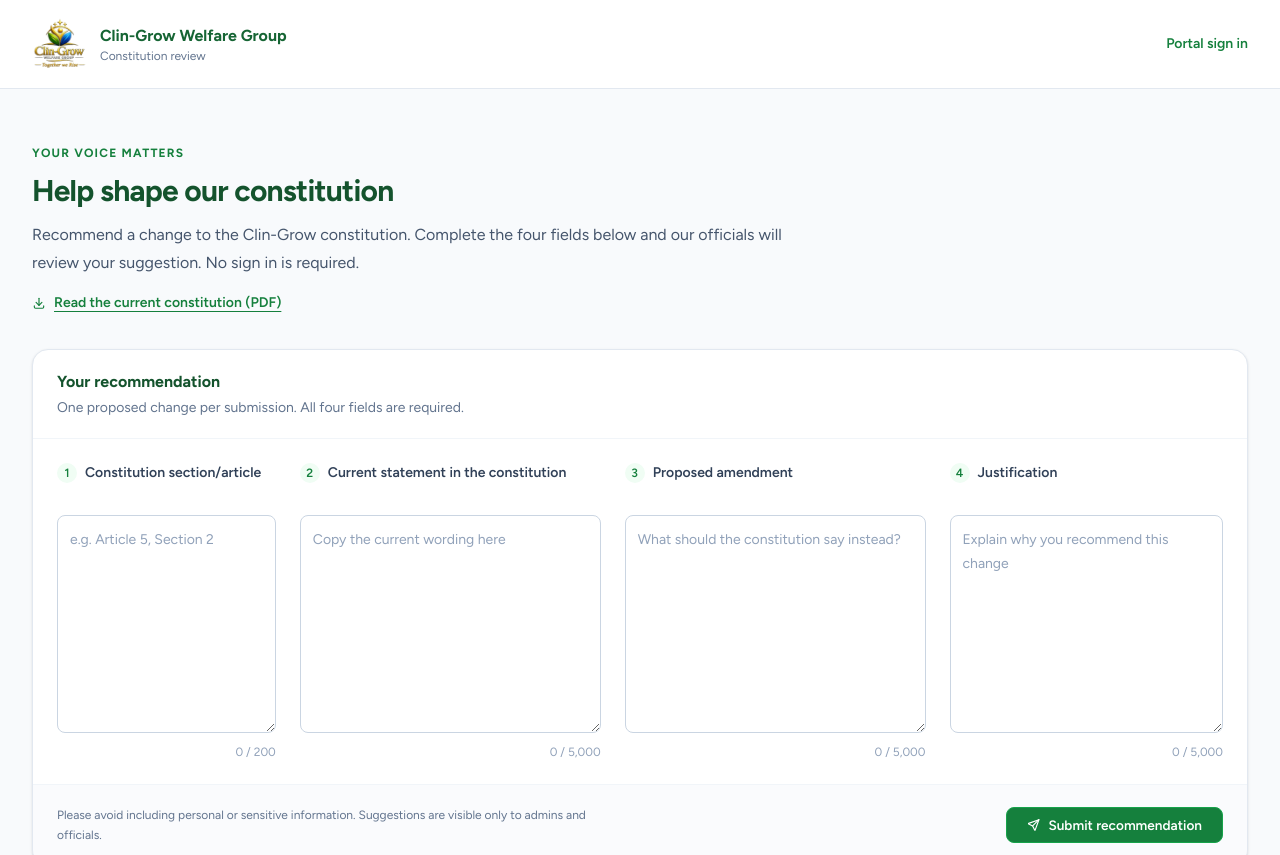
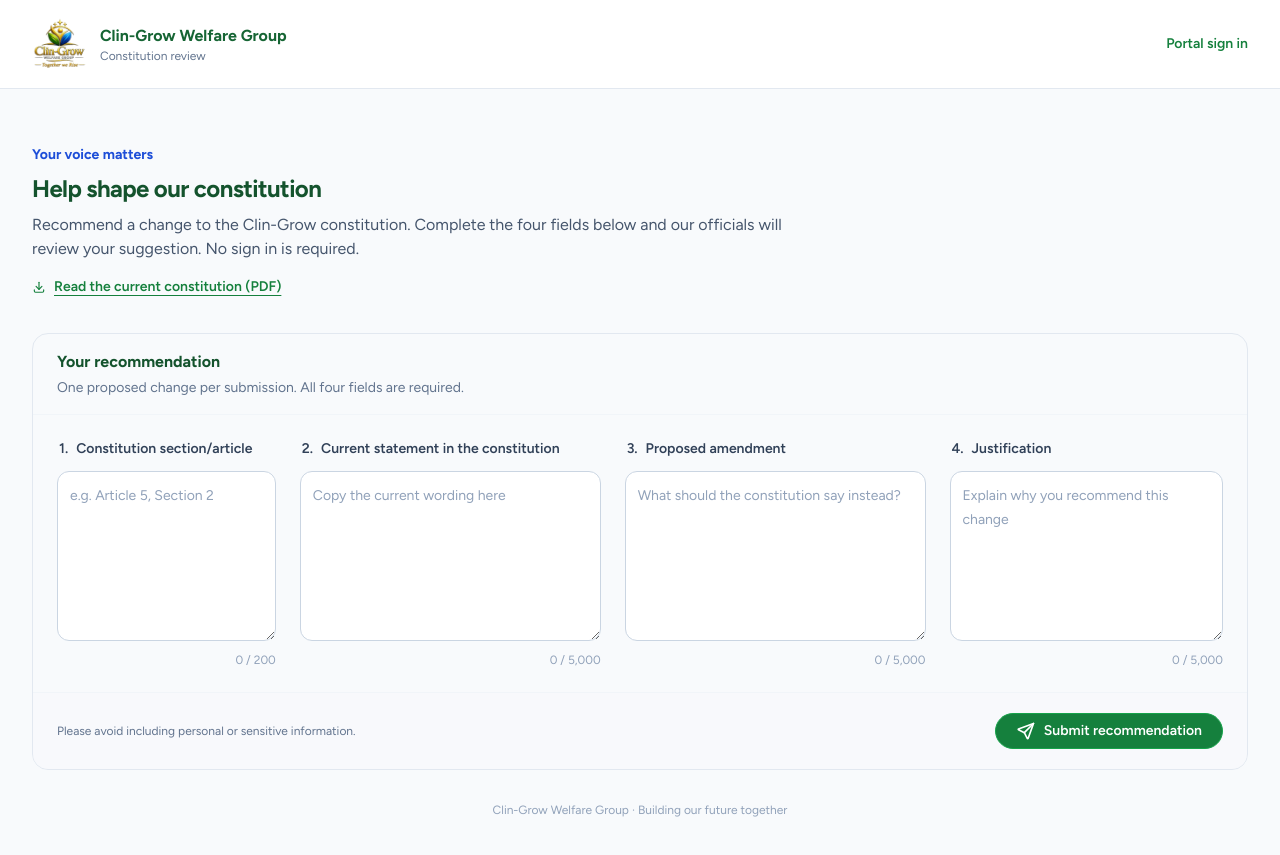
Before and after one commit to supa-modo/clin-grow-welfare, a React (Vite) app: page /constitution-suggestions in a window 1280 px wide. Shown: the top 855 px of the page. Built offline with nearby package versions, Linux system fonts and the light colour scheme; no server answers; a web font is replaced by a local one.

Commit message:
Refine constitution suggestion layout and submission confirmation

```diff
--- a/src/pages/ConstitutionSuggestionsPage.tsx
+++ b/src/pages/ConstitutionSuggestionsPage.tsx
@@ -1,16 +1,24 @@
-import { useRef, useState } from 'react';
-import type { FormEvent } from 'react';
-import { Link } from 'react-router-dom';
-import { TbCheck, TbDownload, TbSend } from 'react-icons/tb';
-import { Button } from '@/components/ui/Button';
-import { apiUrl } from '@/services/api';
-import { constitutionRecommendationsApi, emptyRecommendation, recommendationError, recommendationFields } from '@/services/constitutionRecommendations';
-import type { RecommendationInput } from '@/services/constitutionRecommendations';
+import { useRef, useState } from "react";
+import type { FormEvent } from "react";
+import { motion } from "framer-motion";
+import { Link } from "react-router-dom";
+import { TbCheck, TbDownload, TbSend } from "react-icons/tb";
+import { Button } from "@/components/ui/Button";
+import { apiUrl } from "@/services/api";
+import {
+  constitutionRecommendationsApi,
+  emptyRecommendation,
+  recommendationError,
+  recommendationFields,
+} from "@/services/constitutionRecommendations";
+import type { RecommendationInput } from "@/services/constitutionRecommendations";
 
 export function ConstitutionSuggestionsPage() {
-  const [form, setForm] = useState<RecommendationInput>({ ...emptyRecommendation });
+  const [form, setForm] = useState<RecommendationInput>({
+    ...emptyRecommendation,
+  });
   const [saving, setSaving] = useState(false);
-  const [error, setError] = useState('');
+  const [error, setError] = useState("");
   const [submitted, setSubmitted] = useState(false);
   const pending = useRef<{ signature: string; id: string } | null>(null);
   const inFlight = useRef(false);
@@ -18,18 +26,24 @@ export function ConstitutionSuggestionsPage() {
   async function submit(event: FormEvent<HTMLFormElement>) {
     event.preventDefault();
     if (inFlight.current) return;
-    const values = Object.fromEntries(Object.entries(form).map(([key, value]) => [key, value.trim()])) as RecommendationInput;
+    const values = Object.fromEntries(
+      Object.entries(form).map(([key, value]) => [key, value.trim()]),
+    ) as RecommendationInput;
     if (recommendationFields.some(({ key }) => !values[key])) {
-      setError('Please complete all four fields.');
+      setError("Please complete all four fields.");
       return;
     }
     const signature = JSON.stringify(values);
-    if (pending.current?.signature !== signature) pending.current = { signature, id: crypto.randomUUID() };
+    if (pending.current?.signature !== signature)
+      pending.current = { signature, id: crypto.randomUUID() };
     inFlight.current = true;
     setSaving(true);
-    setError('');
+    setError("");
     try {
-      await constitutionRecommendationsApi.submit({ ...values, submissionId: pending.current.id });
+      await constitutionRecommendationsApi.submit({
+        ...values,
+        submissionId: pending.current.id,
+      });
       setSubmitted(true);
       setForm({ ...emptyRecommendation });
       pending.current = null;
@@ -47,47 +61,160 @@ export function ConstitutionSuggestionsPage() {
         <div className="mx-auto flex max-w-7xl items-center justify-between gap-4 px-5 py-4 sm:px-8">
           <div className="flex items-center gap-3">
             <img src="/logo.webp" alt="" className="h-14 w-14 object-contain" />
-            <div><p className="font-bold text-primary-800">Clin-Grow Welfare Group</p><p className="text-xs text-slate-500">Constitution review</p></div>
+            <div>
+              <p className="font-bold text-primary-800">
+                Clin-Grow Welfare Group
+              </p>
+              <p className="text-xs text-slate-500">Constitution review</p>
+            </div>
           </div>
-          <Link to="/login" className="text-sm font-semibold text-primary-700 hover:underline">Portal sign in</Link>
+          <Link
+            to="/login"
+            className="text-sm font-semibold text-primary-700 hover:underline"
+          >
+            Portal sign in
+          </Link>
         </div>
       </header>
       <main className="mx-auto max-w-7xl px-5 py-10 sm:px-8 sm:py-14">
         <div className="mb-8 max-w-3xl">
-          <p className="mb-3 text-xs font-bold uppercase tracking-widest text-primary-700">Your voice matters</p>
-          <h1 className="text-2xl font-bold tracking-tight text-primary-900 sm:text-3xl">Help shape our constitution</h1>
-          <p className="mt-3 text-sm leading-7 text-slate-600 sm:text-base">Recommend a change to the Clin-Grow constitution. Complete the four fields below and our officials will review your suggestion. No sign in is required.</p>
-          <a href={apiUrl('/public/constitution/download')} className="mt-4 inline-flex items-center gap-2 text-sm font-semibold text-primary-700 underline underline-offset-4"><TbDownload aria-hidden="true" /> Read the current constitution (PDF)</a>
+          <p className="mb-2 text-[0.8rem] lg:text-sm font-bold text-secondary-700">
+            Your voice matters
+          </p>
+          <h1 className="text-xl lg:text-2xl font-bold tracking-tight text-primary-900 md:text-3xl">
+            Help shape our constitution
+          </h1>
+          <p className="mt-2 text-[0.82rem] md:text-sm leading-6 text-slate-600 lg:text-base">
+            Recommend a change to the Clin-Grow constitution. Complete the four
+            fields below and our officials will review your suggestion. No sign
+            in is required.
+          </p>
+          <a
+            href={apiUrl("/public/constitution/download")}
+            className="mt-4 inline-flex items-center gap-2 text-sm font-semibold text-primary-700 underline underline-offset-4"
+          >
+            <TbDownload aria-hidden="true" /> Read the current constitution
+            (PDF)
+          </a>
         </div>
 
         {submitted ? (
-          <section role="status" className="rounded-2xl border border-green-200 bg-white p-8 text-center sm:p-12">
-            <TbCheck className="mx-auto mb-4 h-12 w-12 rounded-full bg-green-50 p-2 text-green-700" />
-            <h2 className="text-xl font-bold text-primary-900">Thank you for your recommendation</h2>
-            <p className="mb-6 mt-3 text-sm text-slate-600">Your suggestion has been saved for officials to review.</p>
-            <Button onClick={() => setSubmitted(false)}>Suggest another change</Button>
+          <section
+            role="status"
+            className="rounded-2xl border border-primary-600 bg-white p-5 sm:p-6 md:p-9 text-center lg:p-12"
+          >
+            <div className="relative w-16 h-16 sm:w-18 mb-3 rounded-full flex items-center justify-center mx-auto">
+              <div className="w-16 h-16 md:w-20 md:h-20 rounded-full flex items-center justify-center">
+                <TbCheck className="h-10 w-10 text-primary-700" />
+              </div>
+              <motion.svg
+                className="absolute inset-0 w-full h-full"
+                viewBox="0 0 100 100"
+              >
+                <motion.circle
+                  cx="50"
+                  cy="50"
+                  r="47"
+                  fill="none"
+                  stroke="#15803d"
+                  strokeWidth="4"
+                  strokeLinecap="round"
+                  initial={{ pathLength: 0, opacity: 0 }}
+                  animate={{ pathLength: 1, opacity: 1 }}
+                  transition={{ duration: 1.2, ease: "easeOut" }}
+                />
+              </motion.svg>
+            </div>
+            <h2 className="text-base md:text-lg lg:text-xl font-bold text-primary-900">
+              Thank you for your recommendation
+            </h2>
+            <p className="mb-6 mt-3 text-[0.82rem] md:text-sm text-slate-600">
+              Your suggestion has been saved for officials to review.
+            </p>
+            <Button onClick={() => setSubmitted(false)}>
+              Suggest another change
+            </Button>
           </section>
         ) : (
-          <form onSubmit={submit} className="overflow-hidden rounded-2xl border border-slate-200 bg-white shadow-sm">
-            <div className="border-b border-slate-100 px-6 py-5"><h2 className="font-bold text-primary-900">Your recommendation</h2><p className="mt-1 text-sm text-slate-500">One proposed change per submission. All four fields are required.</p></div>
-            <fieldset disabled={saving} className="grid min-w-0 gap-6 p-6 lg:grid-cols-[0.8fr_1.1fr_1.1fr_1fr]">
-              <legend className="sr-only">Constitution amendment recommendation</legend>
-              {recommendationFields.map(({ key, label, placeholder, maxLength }, index) => (
-                <div key={key} className="min-w-0">
-                  <label htmlFor={key} className="mb-3 flex min-h-10 items-start gap-2 text-sm font-semibold text-slate-700"><span className="flex h-5 w-5 shrink-0 items-center justify-center rounded-full bg-primary-50 text-xs text-primary-700">{index + 1}</span>{label}</label>
-                  <textarea id={key} name={key} required maxLength={maxLength} rows={8} value={form[key]} onChange={(event) => setForm({ ...form, [key]: event.target.value })} placeholder={placeholder} className="w-full resize-y rounded-lg border border-slate-300 bg-white p-3 text-sm leading-6 outline-none placeholder:text-slate-400 focus:border-primary-600 focus:ring-2 focus:ring-primary-100 disabled:bg-slate-50" />
-                  <p className="mt-1 text-right text-xs text-slate-400">{form[key].length.toLocaleString()} / {maxLength.toLocaleString()}</p>
-                </div>
-              ))}
+          <form
+            onSubmit={submit}
+            className="overflow-hidden lg:rounded-2xl lg:border lg:border-slate-200 -mx-3.5 lg:mx-0"
+          >
+            <div className="border-b border-slate-100 px-2 md:px-4 lg:px-6 py-4">
+              <h2 className="font-bold text-primary-900">
+                Your recommendation
+              </h2>
+              <p className="mt-1 text-sm text-slate-500">
+                One proposed change per submission. All four fields are
+                required.
+              </p>
+            </div>
+            <fieldset
+              disabled={saving}
+              className="grid min-w-0 gap-2 md:gap-4 lg:gap-6 p-4 lg:p-6 lg:grid-cols-[0.8fr_1.1fr_1.1fr_1fr]"
+            >
+              <legend className="sr-only">
+                Constitution amendment recommendation
+              </legend>
+              {recommendationFields.map(
+                ({ key, label, placeholder, maxLength }, index) => (
+                  <div key={key} className="min-w-0">
+                    <label
+                      htmlFor={key}
+                      className="flex mb-3 items-center gap-2 text-sm font-semibold text-slate-700 pl-1.5 lg:pl-0.5"
+                    >
+                      <span className="">{index + 1}.</span>
+                      {label}
+                    </label>
+                    <textarea
+                      id={key}
+                      name={key}
+                      required
+                      maxLength={maxLength}
+                      rows={6}
+                      value={form[key]}
+                      onChange={(event) =>
+                        setForm({ ...form, [key]: event.target.value })
+                      }
+                      placeholder={placeholder}
+                      className="w-full resize-y rounded-xl border border-slate-300 bg-white p-3 text-sm leading-6 outline-none placeholder:text-slate-400 focus:border-primary-600  disabled:bg-slate-50"
+                    />
+                    <p className="mt-1 text-right text-xs text-slate-400">
+                      {form[key].length.toLocaleString()} /{" "}
+                      {maxLength.toLocaleString()}
+                    </p>
+                  </div>
+                ),
+              )}
             </fieldset>
-            {error && <p role="alert" className="mx-6 mb-5 rounded-lg bg-red-50 p-3 text-sm text-red-700">{error}</p>}
-            <div className="flex flex-col gap-4 border-t border-slate-100 bg-slate-50/70 px-6 py-5 sm:flex-row sm:items-center sm:justify-between">
-              <p className="max-w-xl text-xs leading-5 text-slate-500">Please avoid including personal or sensitive information. Suggestions are visible only to admins and officials.</p>
-              <Button type="submit" isLoading={saving} loadingText="Submitting…" icon={<TbSend />} className="min-h-11 shrink-0">Submit recommendation</Button>
+            {error && (
+              <p
+                role="alert"
+                className="mx-6 mb-5 rounded-lg bg-red-50 p-3 text-sm text-red-700"
+              >
+                {error}
+              </p>
+            )}
+            <div className="flex flex-col gap-4 border-t border-slate-100 bg-slate-50/70 px-3 md:px-4 lg:px-6 py-4 md:py-5 md:flex-row md:items-center md:justify-between">
+              <p className="max-w-xl text-xs leading-5 text-slate-500">
+                Please avoid including personal or sensitive information.
+              </p>
+              <Button
+                type="submit"
+                rounded="full"
+                isLoading={saving}
+                loadingText="Submitting…"
+                icon={<TbSend className="h-5 w-5" />}
+                className="min-h-11 shrink-0"
+              >
+                <span className="text-sm">Submit recommendation</span>
+              </Button>
             </div>
           </form>
         )}
-        <p className="mt-8 text-center text-xs text-slate-400">Clin-Grow Welfare Group · Building our future together</p>
+        <p className="mt-8 text-center text-xs text-slate-400">
+          Clin-Grow Welfare Group · Building our future together
+        </p>
       </main>
     </div>
   );
```
